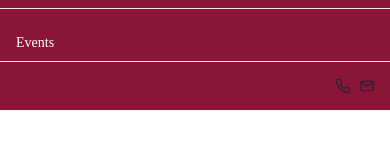
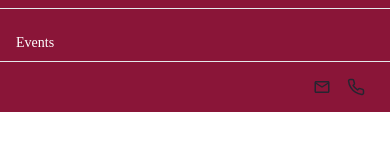
Before and after one commit to bava-bahurdeen/d4_design, a Next.js app: page / in a window 390 px wide. Both pictures are taken after a click on the element 358 px from the left and 101 px from the top of the page. Shown: the part 516-678 px from the top of the page. Built offline with nearby package versions, Linux system fonts and the light colour scheme.

Commit message:
90% design completed

```diff
--- a/src/app/components/layout/Header.tsx
+++ b/src/app/components/layout/Header.tsx
@@ -202,9 +202,9 @@ const Header: React.FC = () => {
                   )}
                 </div>
               ))}
-              <div className=" pl-80 flex py-4 gap-2 items-center justify-center w-full ">
-                <LuPhone color="#252530" />
-                <MdMailOutline color="#252530" />
+              <div className=" pl-72 flex py-4 gap-x-4 items-center justify-center w-full ">
+                <span className="text-lg"><MdMailOutline color="#252530" /></span>
+               <span className="text-lg"> <LuPhone color="#252530" /></span>
               </div>
             </motion.div>
           )}
```
